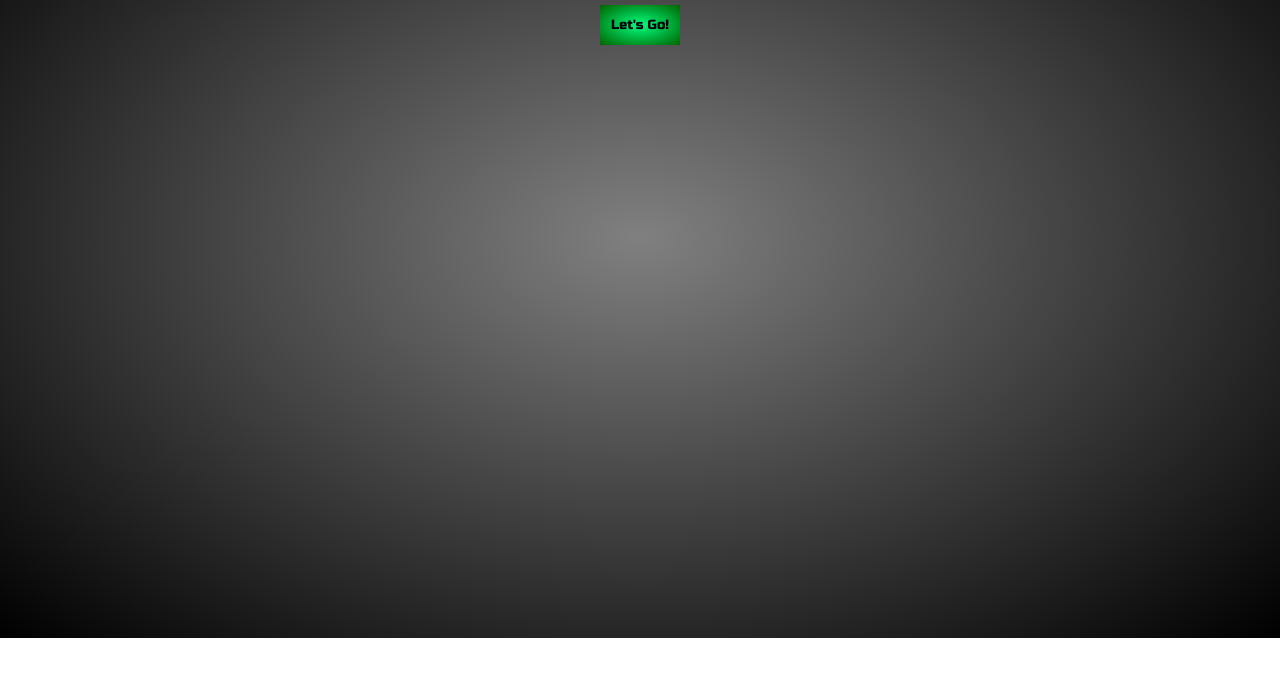
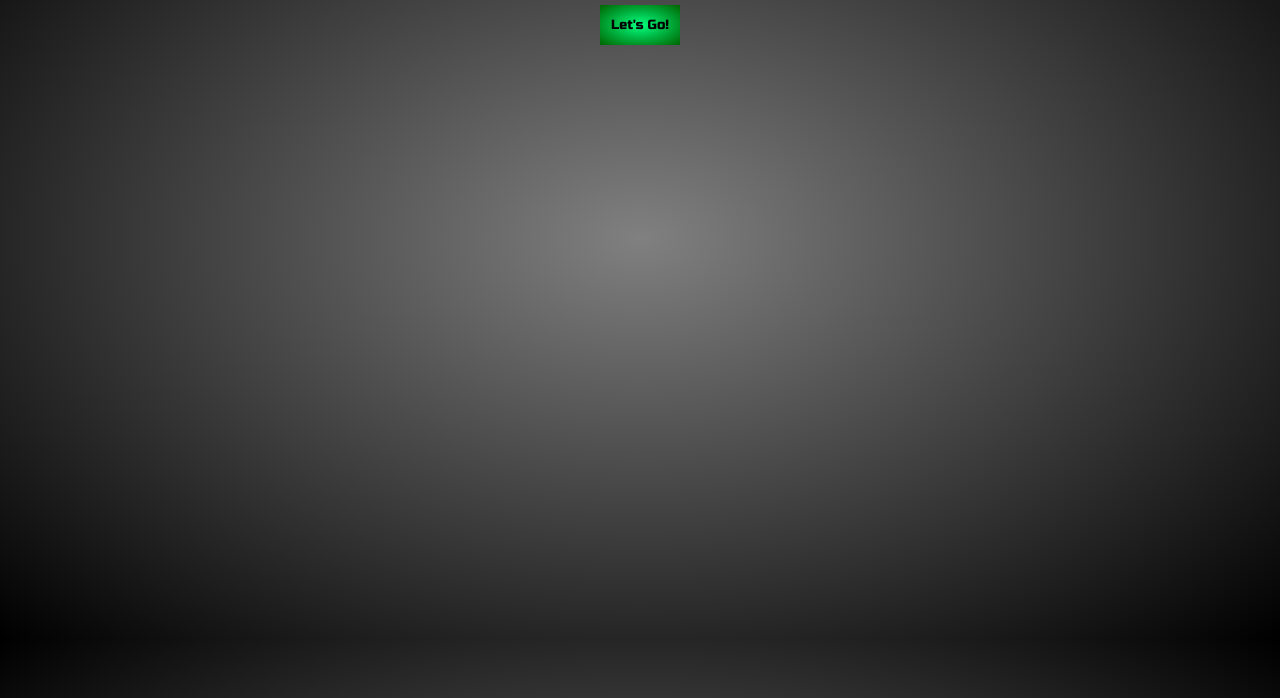
Before and after one commit to Rokio117/When-Was-That-, a plain HTML site: page index.html in a window 1280 px wide. Shown: the part 162-860 px from the top of the page. Before the commit the page ends 800 px from the top, so only its background shows below. Drawn offline with nearby package versions, Linux system fonts and the light colour scheme.

Commit message:
changed body background styles

```diff
--- a/index.css
+++ b/index.css
@@ -5,7 +5,8 @@
 
 }
 body {
-  height: 100%;
+  height: 100vh;
+  overflow-y: auto;
   background: radial-gradient( gray, black) center center fixed;
   /*background: url(https://images.unsplash.com/photo-1464639351491-a172c2aa2911?ixlib=rb-1.2.1&ixid=eyJhcHBfaWQiOjEyMDd9&auto=format&fit=crop&w=634&q=80) no-repeat center center fixed;*/
   background-repeat: no-repeat;
```
